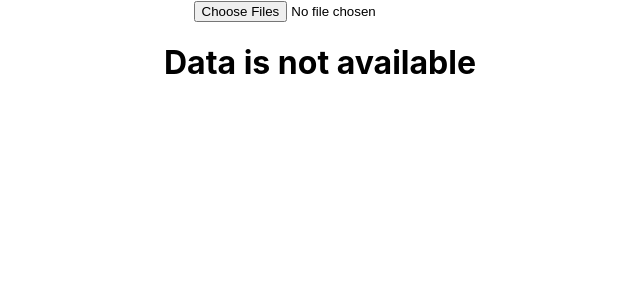
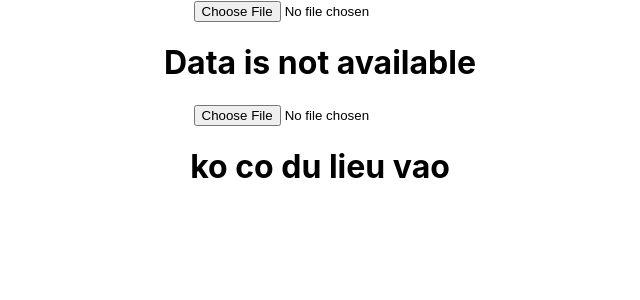
Before and after one commit to NguyenDuyCong/TTCN-reactjs-app, a React (Create React App) app: page / in a window 1280 px wide. Shown: the top 300 px of the page, without its empty margins (320-960 px from the left). Built offline with nearby package versions, Linux system fonts and the light colour scheme.

Commit message:
change event Import

```diff
--- a/src/App.js
+++ b/src/App.js
@@ -2,10 +2,13 @@ import './App.css';
 import {useState} from 'react';
 import ImportFileComponent from './Components/ImportFileComponent';
 import TableComponent from './Components/TableComponent';
+import ReadPartitionFileComponent from './Components/ReadPartitionFileComponent';
+import TablePartitionComponent from './Components/TablePartitionComponent';
 
 function App() {
 
   const [data, setData] = useState([]);
+  const [parts, setParts] = useState([]);
 
   const showData = () => {
     if (data.length === 0) {
@@ -128,11 +131,23 @@ function App() {
 
   }
 
+  const showPartitionData = () => {
+    if (parts.length === 0) {
+      return (
+        <h1>ko co du lieu vao</h1>
+      )
+    } else {
+      return (
+        <TablePartitionComponent data={parts} />
+      )
+    }
+  }
   return (
     <div className="App">
       <ImportFileComponent getData={setData} />
       { showData() }
-
+      <ReadPartitionFileComponent setParts={setParts} />
+      { showPartitionData() }
     </div>
   );
 }
--- a/src/Components/ImportFileComponent.js
+++ b/src/Components/ImportFileComponent.js
@@ -13,7 +13,7 @@ const ImportFileComponent = (props) => {
 
         var i;
         for (i = 2; i < content_copy.length; i += 2) {
-            if (content_copy === "") {
+            if (content_copy[i] === "" || content_copy[i+1] === "") {
                 continue;
             }
             data.push({
@@ -41,11 +41,10 @@ const ImportFileComponent = (props) => {
         <div className = 'upload-expense'>
             <input
                 type="file"
-                multiple
                 id='file'
                 className='input-file'
-                // onChange={e => handleFileChosen(e.target.files[0])}
-                onChange={e => handleFile(e)}
+                onChange={e => handleFileChosen(e.target.files[0])}
+                // onChange={e => handleFile(e)}
             />
         </div>
     )
```
